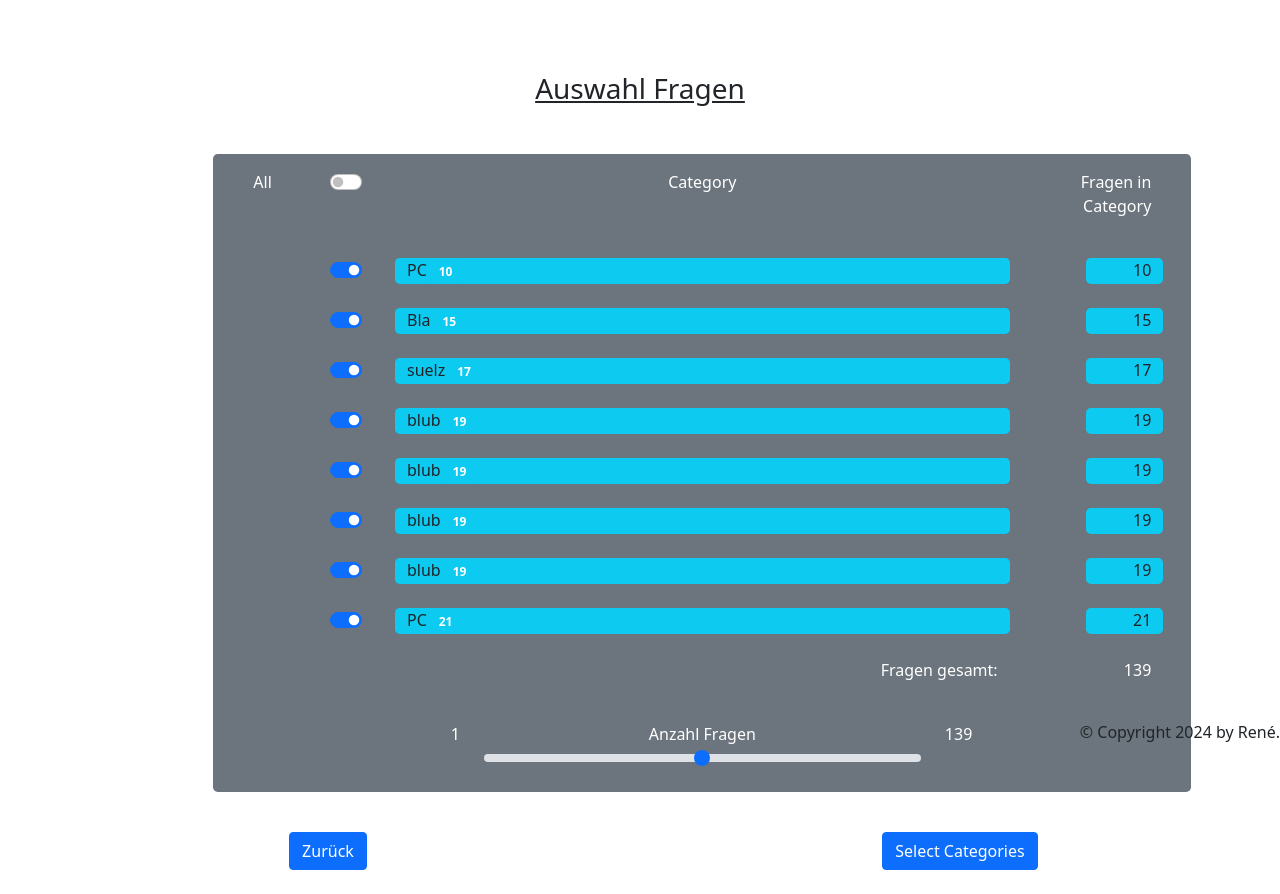
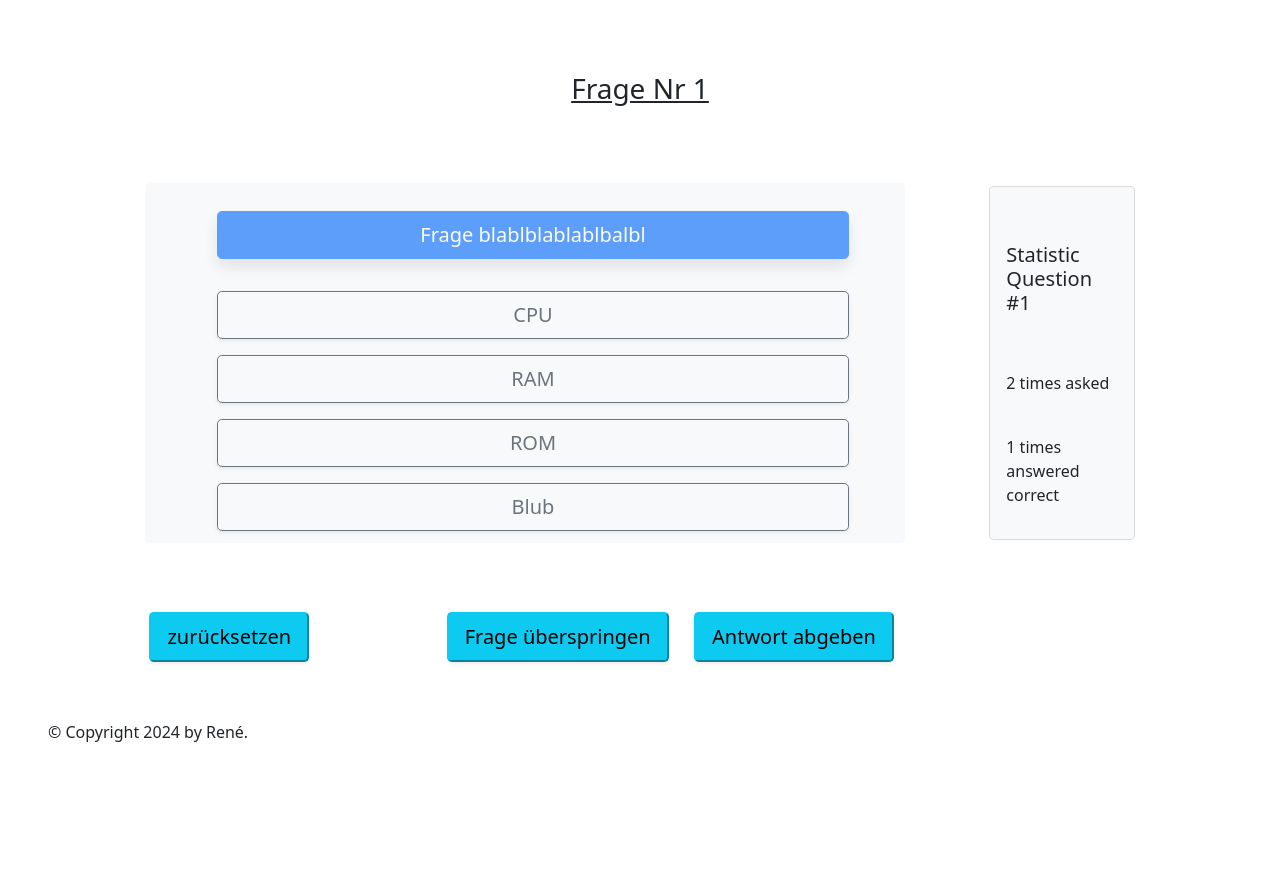
Before and after one commit to Claptrap3004/AbfrageProgramm, a PHP site: page / in a window 1280 px wide. Shown: the part 56-950 px from the top of the page. After the commit the page ends 798 px from the top, so only its background shows below. Run offline with PHP 8.4, Linux system fonts and the light colour scheme; classes that the project's autoload settings leave out are loaded by file name.

Commit message:
implemented answerQuestion.html.twig

```diff
--- a/App/view/base.html.twig
+++ b/App/view/base.html.twig
@@ -5,7 +5,7 @@
 <head>
     <meta charset="UTF-8">
     <meta name="viewport"
-          content="width=device-width, initial-scale=1">
+          content="width=device-width*.95, initial-scale=0.9">
     <meta http-equiv="X-UA-Compatible" content="ie=edge">
     <link href="https://cdn.jsdelivr.net/npm/bootstrap@5.0.2/dist/css/bootstrap.min.css" rel="stylesheet"
           integrity="sha384-EVSTQN3/azprG1Anm3QDgpJLIm9Nao0Yz1ztcQTwFspd3yD65VohhpuuCOmLASjC" crossorigin="anonymous">
@@ -37,9 +37,9 @@
     </nav>
 </div>
 <div id="content position-relative">{% block content %}{% endblock %}</div>
-<div id="footer" class="text-end fixed-bottom">
+<div id="footer" class="text-start fixed-bottom px-5">
     {% block footer %}
-        &copy; Copyright 2024 by René.
+          &copy; Copyright 2024 by René.
     {% endblock %}
 </div>
 <script src="https://cdn.jsdelivr.net/npm/bootstrap@5.0.2/dist/js/bootstrap.bundle.min.js"
--- /dev/null
+++ b/App/view/quiz/answerQuestion.html.twig
@@ -0,0 +1,82 @@
+{% extends "base.html.twig" %}
+
+{% block title %} - select Questions{% endblock %}
+{% block head %}
+
+{% endblock %}
+{% block content %}
+    <form method="post">
+        <div class="row">
+            <div class="container-fluid text-center my-4">
+                <h3 class="text-decoration-underline text-bold">Frage Nr {{ question.id }}</h3>
+            </div>
+            <div class="col-1">
+
+            </div>
+            <div class="col-7 w-60 bg-light rounded-3 my-1 mx-5 p-1 align-self-center">
+                <div class="row align-self-center mx-5">
+                    <label>
+                        <button type="button"
+                                class="col align-self-center bold btn btn-primary rounded-3 shadow btn-lg disabled mx-2 my-4 p-2 w-100">
+                            {{ question.text }}
+                        </button>
+                    </label>
+                </div>
+                {% for answer in question.answers %}
+                    <div class="row align-self-center mx-5">
+                        <label>
+                            <button type="button"
+                                    class="col align-self-center btn btn-outline-secondary rounded-3 shadow-sm btn-lg mx-2 my-2 p-2 w-100"
+                                    data-bs-toggle="button"
+                                    autocomplete="off">{{ answer.text }}</button>
+                        </label>
+                        {#                                <label class="btn btn-outline-primary rounded-3">{{ answer.text }} #}
+                        {#                                    <input type="checkbox" class="btn-check"  name="answers[]" autocomplete="off" #}
+                        {#                                           value="{{ answer.id }}"> #}
+                        {#                                </label><br> #}
+                    </div>
+                {% endfor %}
+            </div>
+
+            <div class="col-2 w-20 align-self-right">
+                <div class="card align-self-center bg-light rounded-3 mx-4 my-5 py-3">
+                    <div class="card-body rounded-3">
+                        <br>
+                        <h5 class="card-title">Statistic Question #{{ question.id }}</h5>
+                        <br>
+                        <br>
+                        <p class="card-text">{{ question.stats.timesAsked }} times asked</p>
+                        <br>
+                        <p class="card-text">{{ question.stats.timesRight }} times answered correct</p>
+                    </div>
+                </div>
+            </div>
+
+        </div>
+
+        <div class="container-flex p-1 m-1">
+            <div class="row p-2 m-2">
+                <div class="col-lg-4 text-center">
+                    <label>
+                        <input type="button" name="reset" class="align-self-center btn-lg btn-info shadow-sm"
+                               value="zurücksetzen">
+                    </label>
+                </div>
+                <div class="col-lg-2 text-center">
+                    <label>
+                        <input type="button" name="skip" class="align-self-center btn-lg btn-info shadow-sm"
+                               value="Frage überspringen">
+                    </label>
+                </div>
+                <div class="col-lg-3 text-center">
+                    <label>
+                        <input type="button" name="confirm" class="align-self-center btn-lg btn-info shadow-sm"
+                               value="Antwort abgeben">
+                    </label>
+                </div>
+            </div>
+        </div>
+        <div class="col-2">
+        </div>
+    </form>
+{% endblock %}
--- a/public/automate.php
+++ b/public/automate.php
@@ -1,9 +1,9 @@
 <?php
-spl_autoload_register(function ($class){
-    $part = explode('\\', $class);
-    $class = $part[1];
-    require '../App/class/' . $class . '.php';
-});
+//spl_autoload_register(function ($class){
+//    $part = explode('\\', $class);
+//    $class = $part[1];
+//    require '../App/class/' . $class . '.php';
+//});
 
 
 spl_autoload_register(function ($class){
--- a/public/index.php
+++ b/public/index.php
@@ -3,26 +3,38 @@ require '../vendor/autoload.php';
 require 'automate.php';
 //include '../core\App/class/MariaDBConnector.php';
 use quiz\MariaDBConnector;
-
 $conn = new MariaDBConnector();
 
 $loader = new \Twig\Loader\FilesystemLoader('../App/view');
 $twig = new \Twig\Environment($loader);
-$viewname = "quiz/selectQuestions";
+$viewname = "quiz/answerQuestion";
+//$viewname = "quiz/selectQuestions";
 
-$viewFile = '../App/view/' .  ucfirst($viewname). '.html.twig';
-//$viewFile = "../view/selectQuestions.html.twig";
+//$viewFile = '../App/view/' .  ucfirst($viewname). '.html.twig';
+$viewFile = "../App/view/". $viewname . ".html.twig";
+//$viewFile = "../App/view/quiz/selectQuestions.html.twig";
 if (file_exists($viewFile)) {
-    echo $twig->render("$viewname.html.twig",['categories' => [
-        ['id'=> 1,'name' => 'PC','number'=> 10],
-        ['id'=> 2,'name' => 'Bla','number'=> 15],
-        ['id'=> 3,'name' => 'suelz','number'=> 17],
-        ['id'=> 4,'name' => 'blub','number'=> 19],
-        ['id'=> 4,'name' => 'blub','number'=> 19],
-        ['id'=> 4,'name' => 'blub','number'=> 19],
-        ['id'=> 4,'name' => 'blub','number'=> 19],
-        ['id'=> 5,'name' => 'PC','number'=> 21]
-        ]]);
+
+    echo $twig->render("$viewname.html.twig",['question' => ['id' => 1, 'text'=>'Frage blablblablablbalbl',
+    'answers' => [['id' => 1, 'text' => 'CPU'],
+                ['id' => 2, 'text' => 'RAM'],
+                ['id' => 3, 'text' => 'ROM'],
+                ['id' => 4, 'text' => 'Blub']],
+    'stats' => ['id'=>1, 'timesAsked' => 2, 'timesRight'=> 1]]]);
+
+
+//    echo $twig->render("$viewname.html.twig",['categories' => [
+//        ['id'=> 1,'name' => 'PC','number'=> 10],
+//        ['id'=> 2,'name' => 'Bla','number'=> 15],
+//        ['id'=> 3,'name' => 'suelz','number'=> 17],
+//        ['id'=> 4,'name' => 'blub','number'=> 19],
+//        ['id'=> 4,'name' => 'blub','number'=> 19],
+//        ['id'=> 4,'name' => 'blub','number'=> 19],
+//        ['id'=> 4,'name' => 'blub','number'=> 19],
+//        ['id'=> 5,'name' => 'PC','number'=> 21]
+//        ]]);
+
+
 //            require $viewFile;
 }
 //include "../view/quiz/selectQuestions.html.twig";
```
